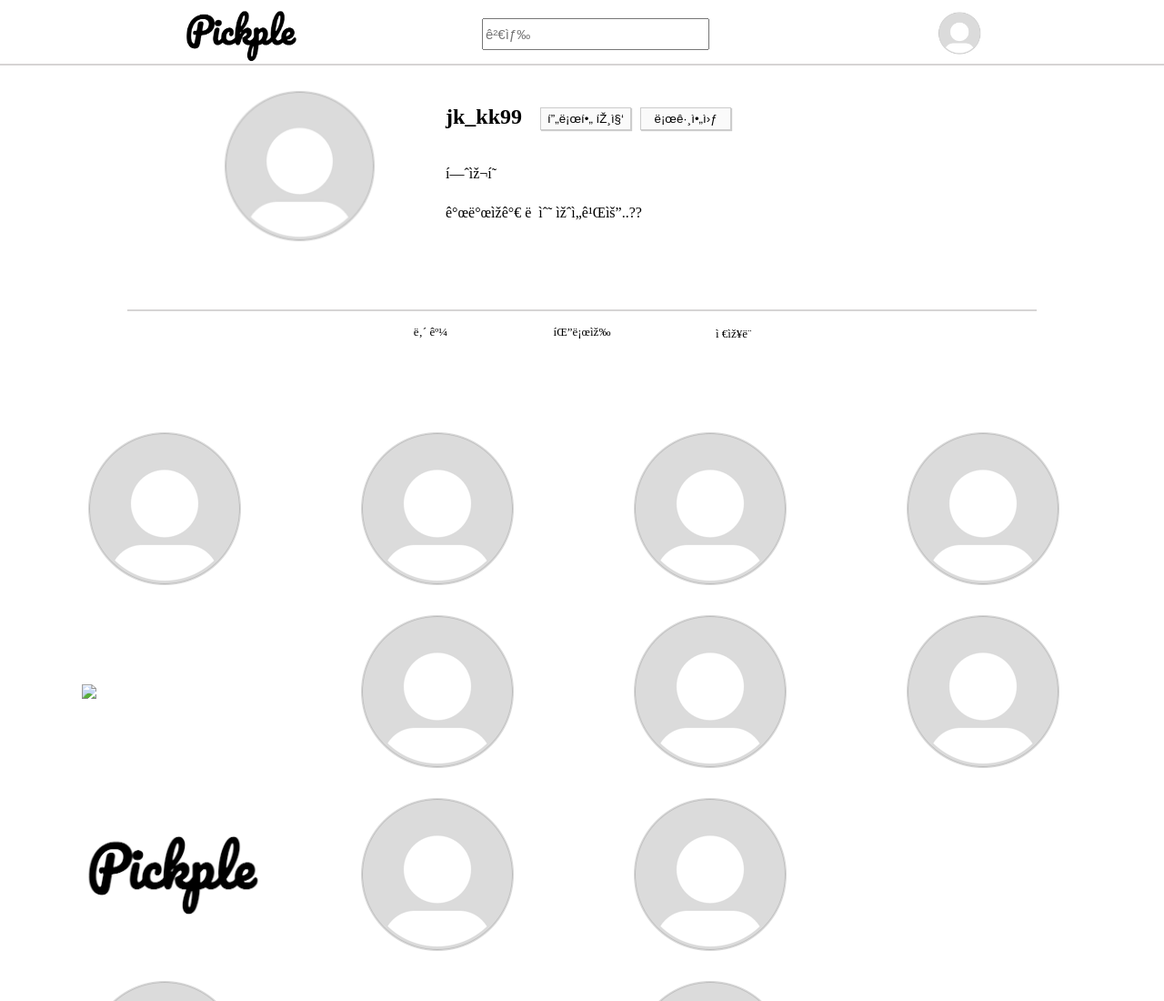
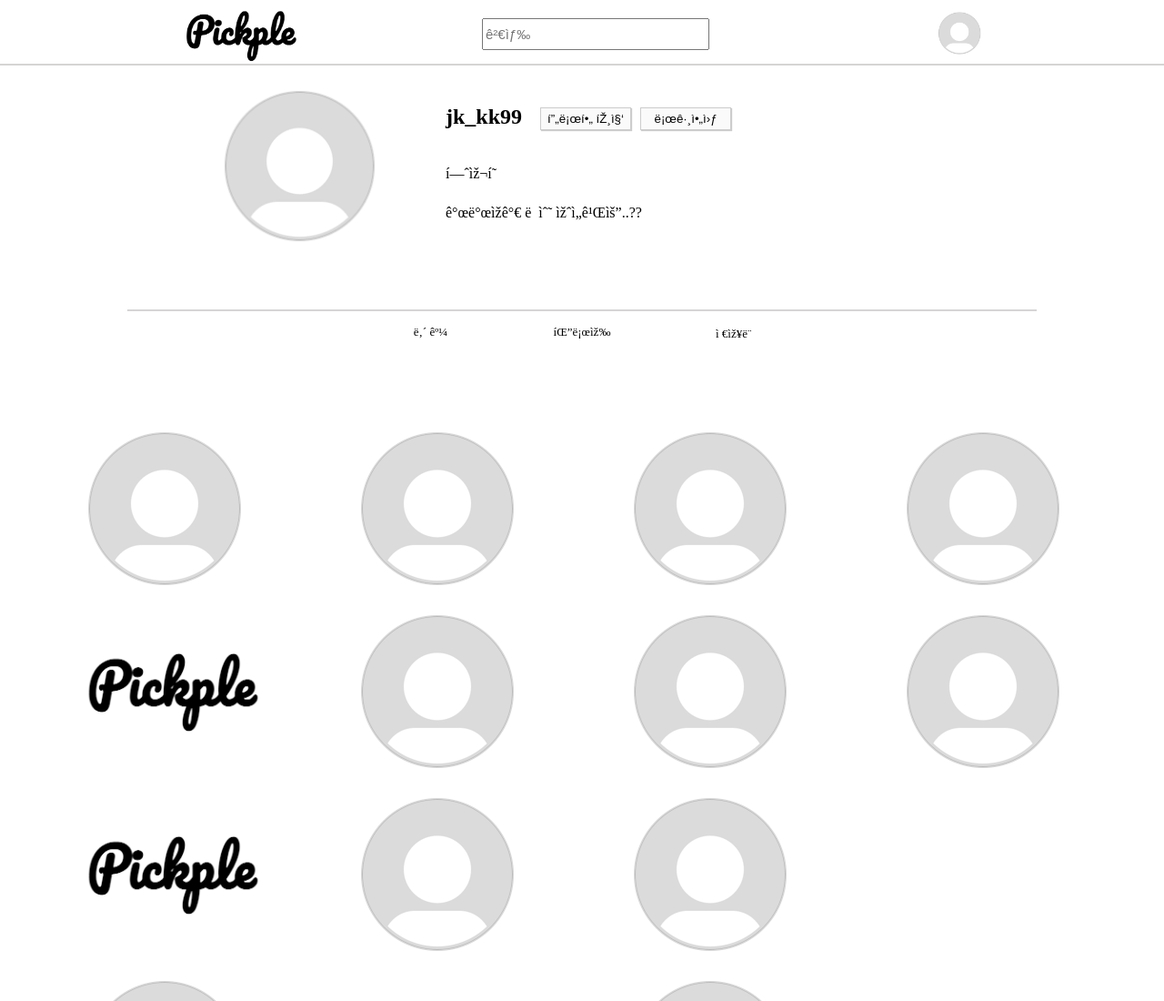
Before and after one commit to Pickp1e/pickple, a plain HTML site: page html/myprofile.html in a window 1280 px wide. Shown: the top 1100 px of the page at 91% size. Drawn offline with Linux system fonts and the light colour scheme.

Commit message:
Update myprofile.html

```diff
--- a/html/myprofile.html
+++ b/html/myprofile.html
@@ -44,7 +44,7 @@
                         </div>
                     </div>
                     <div class="container image__flex">
-                        <img src = "../image/pickp1e.png"  class="image image__fleximg">
+                        <img src = "../image/logo.png"  class="image image__fleximg">
 
                         <div class="overlay overlayFade">
                             <div class="text">
```
